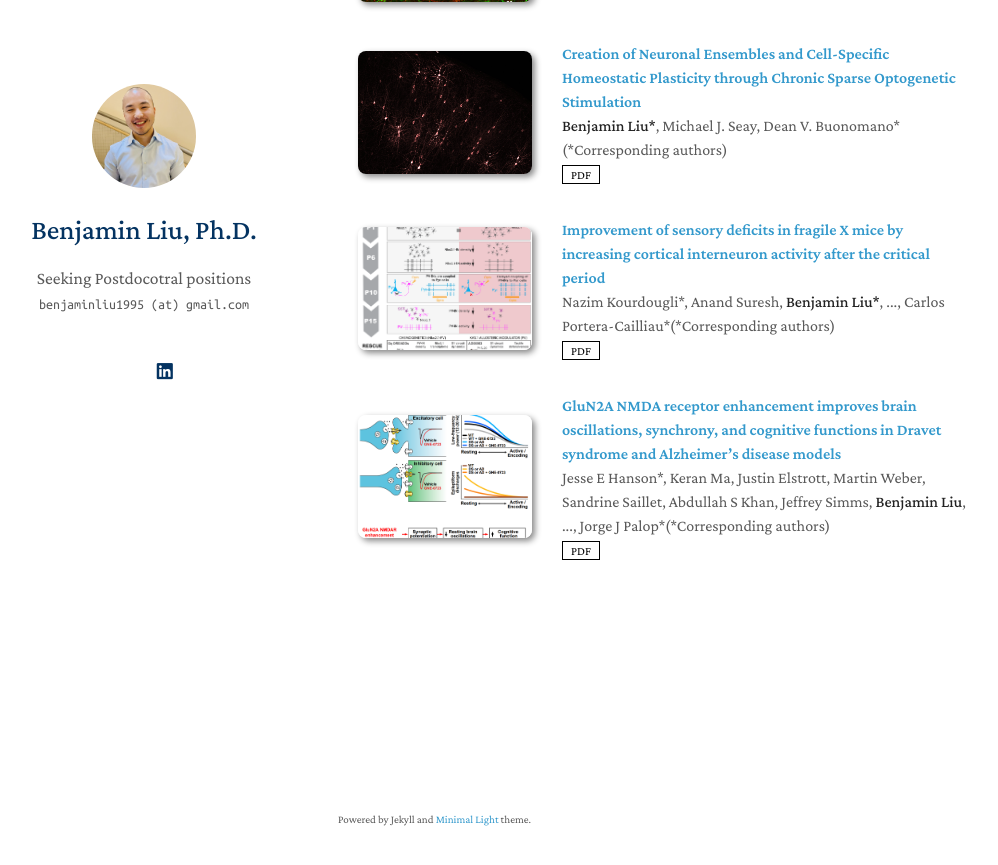
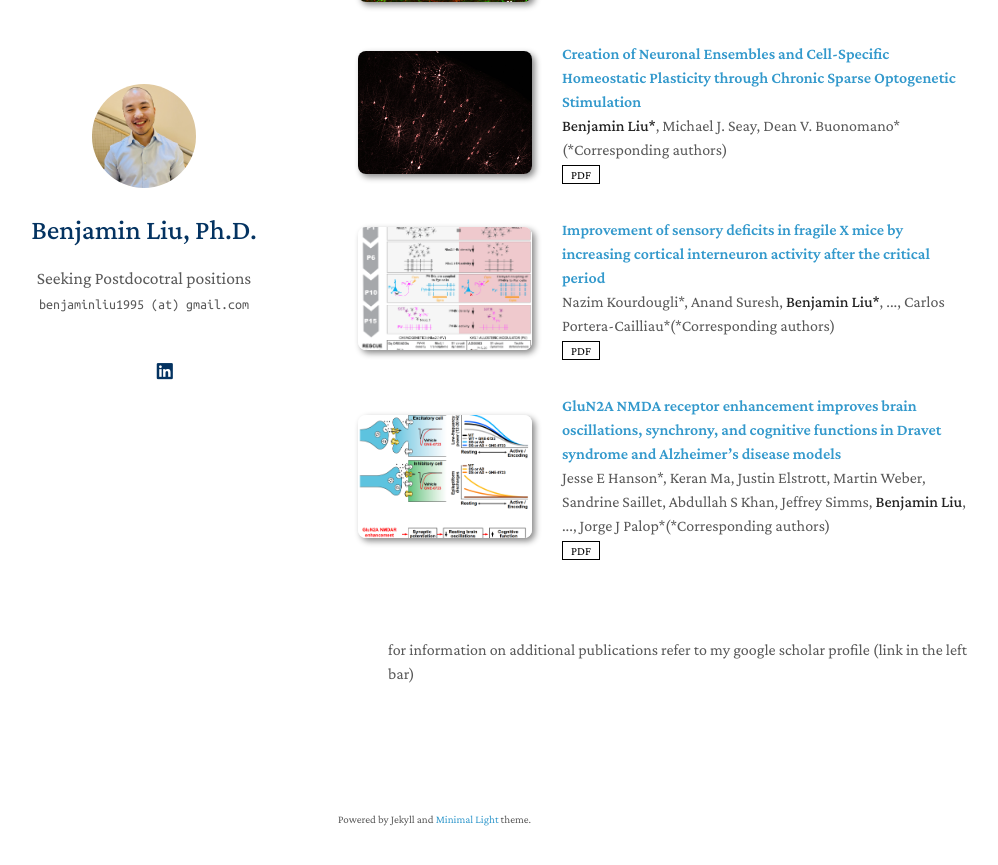
Before and after one commit to liuliuben/liuliuben.github.io, a Jekyll site: the page built from index.md, in a window 1280 px wide and 900 px high, scrolled down 1069 px. Shown: the top 865 px of the window, without its empty margins (132-1130 px from the left). Built offline with Jekyll 4.4.1, drawn with Linux system fonts in a browser that asks for light colours; nearby versions of some CDN libraries; a style sheet for code colours, icons or effects is not loaded; our own code applies the rules of GitHub Pages for plain Markdown files.

Commit message:
Update publications.yml

```diff
--- a/_data/publications.yml
+++ b/_data/publications.yml
@@ -24,4 +24,4 @@ main:
     pdf: https://www.cell.com/cell-reports/pdf/S2211-1247(19)31680-8.pdf
     image: ./assets/img/jorge abstract.png
 
-  - for information on additional publications refer to my google scholar profile (link in the left bar)
+  - authors: for information on additional publications refer to my google scholar profile (link in the left bar)
```
